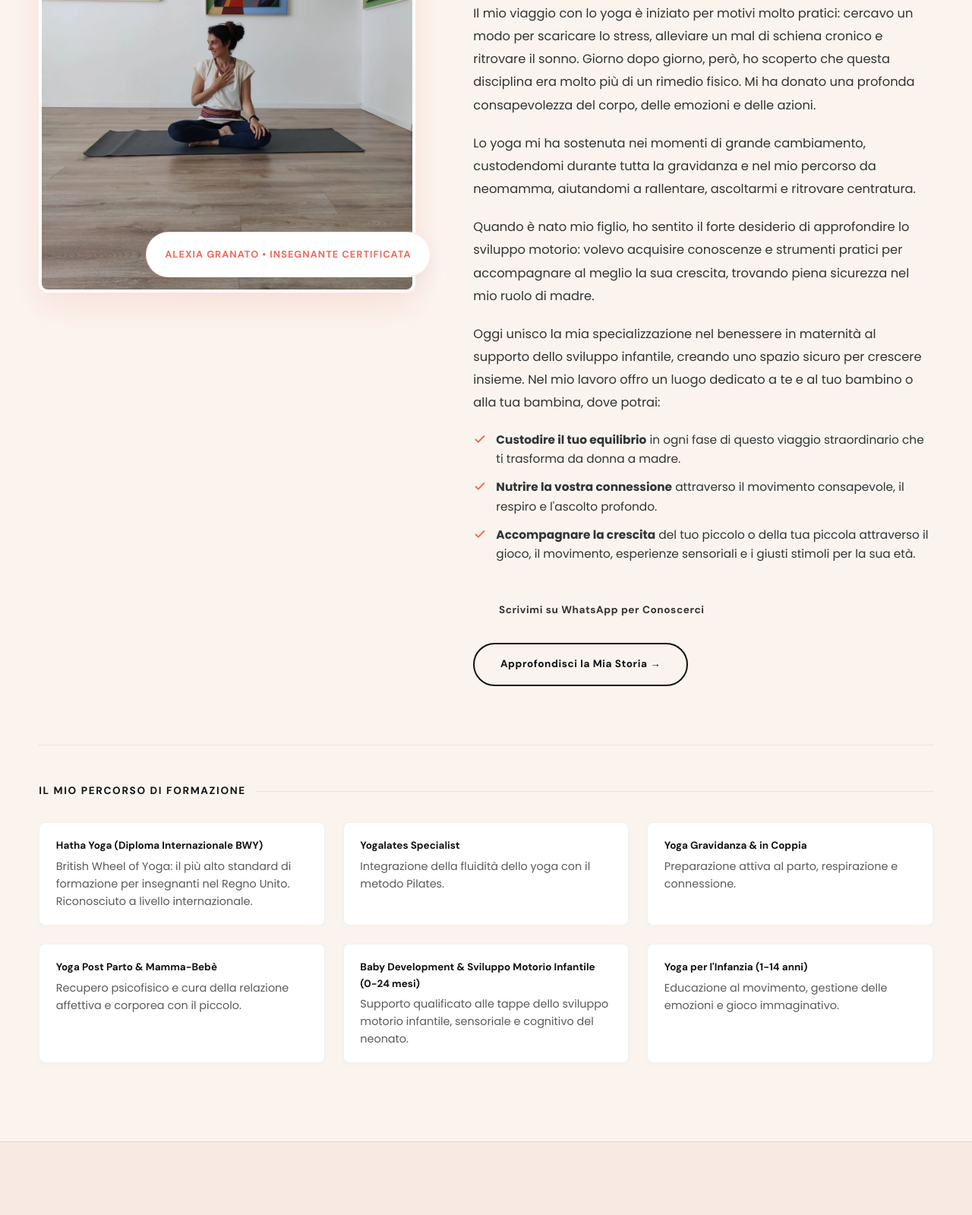
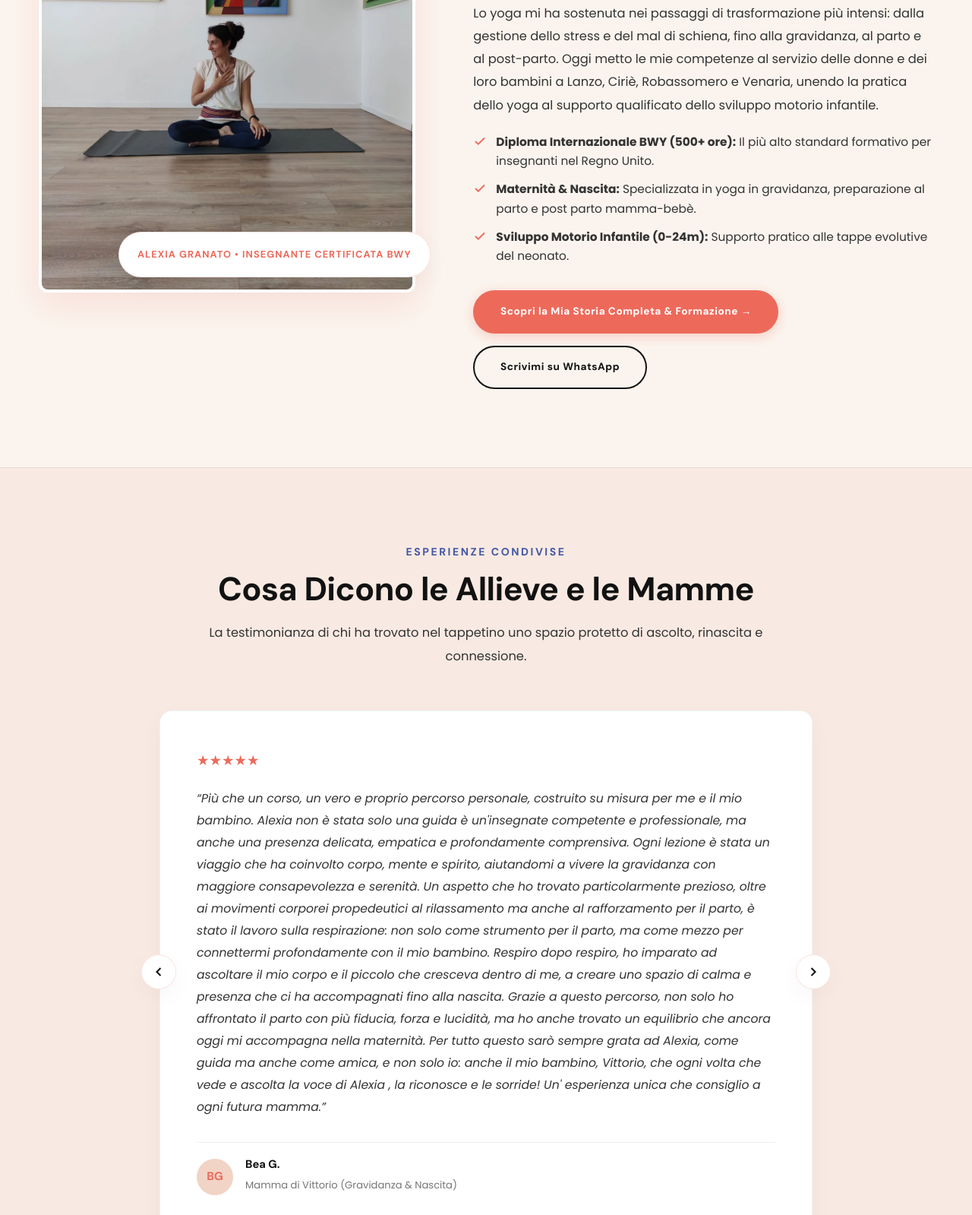
Before and after one commit to fprojetto/alexiagranato, a plain HTML site: page index.html in a window 1280 px wide. Shown: the part 8378-9977 px from the top of the page at 76% size. Drawn offline with Linux system fonts and the light colour scheme.

Commit message:
Streamline Chi Sono section on homepage and link to full /chi-sono page

```diff
--- a/index.html
+++ b/index.html
@@ -657,7 +657,7 @@
     </section>
 
     <!-- ==========================================================================
-         SEZIONE CHI SONO / LA MIA STORIA & FORMAZIONE
+         SEZIONE CHI SONO / LA MIA STORIA (Preview sintetica)
          ========================================================================== -->
     <section class="about-section" id="chi-sono">
       <div class="container">
@@ -667,7 +667,7 @@
               <img src="assets/images/alexia.webp" alt="Alexia Granato, Insegnante di Yoga e Maternità" loading="lazy">
             </div>
             <div class="about-signature-badge">
-              <p>Alexia Granato &bull; Insegnante Certificata</p>
+              <p>Alexia Granato &bull; Insegnante Certificata BWY</p>
             </div>
           </div>
 
@@ -676,81 +676,35 @@
             <h2>Mi presento: sono Alexia</h2>
 
             <p class="about-lead">
-              Benvenuta in questo spazio. Sono un'insegnante di yoga, un'istruttrice di sviluppo infantile e, soprattutto, la mamma di un bimbo pieno di energia nato in casa nel 2025.
+              Benvenuta in questo spazio. Sono un'insegnante di yoga, un'istruttrice di sviluppo infantile e, soprattutto, la mamma di un bimbo nato in casa nel 2025.
             </p>
 
             <p>
-              Il mio viaggio con lo yoga è iniziato per motivi molto pratici: cercavo un modo per scaricare lo stress, alleviare un mal di schiena cronico e ritrovare il sonno. Giorno dopo giorno, però, ho scoperto che questa disciplina era molto più di un rimedio fisico. Mi ha donato una profonda consapevolezza del corpo, delle emozioni e delle azioni.
+              Lo yoga mi ha sostenuta nei passaggi di trasformazione più intensi: dalla gestione dello stress e del mal di schiena, fino alla gravidanza, al parto e al post-parto. Oggi metto le mie competenze al servizio delle donne e dei loro bambini a Lanzo, Ciriè, Robassomero e Venaria, unendo la pratica dello yoga al supporto qualificato dello sviluppo motorio infantile.
             </p>
 
-            <p>
-              Lo yoga mi ha sostenuta nei momenti di grande cambiamento, custodendomi durante tutta la gravidanza e nel mio percorso da neomamma, aiutandomi a rallentare, ascoltarmi e ritrovare centratura.
-            </p>
-
-            <p>
-              Quando è nato mio figlio, ho sentito il forte desiderio di approfondire lo sviluppo motorio: volevo acquisire conoscenze e strumenti pratici per accompagnare al meglio la sua crescita, trovando piena sicurezza nel mio ruolo di madre.
-            </p>
-
-            <p>
-              Oggi unisco la mia specializzazione nel benessere in maternità al supporto dello sviluppo infantile, creando uno spazio sicuro per crescere insieme. Nel mio lavoro offro un luogo dedicato a te e al tuo bambino o alla tua bambina, dove potrai:
-            </p>
-
-            <div class="benefit-list">
+            <div class="benefit-list" style="margin-bottom: 2rem;">
               <div class="benefit-item">
                 <svg width="18" height="18" viewBox="0 0 24 24" fill="none" stroke="currentColor" stroke-width="2.5"><polyline points="20 6 9 17 4 12"/></svg>
-                <span><strong>Custodire il tuo equilibrio</strong> in ogni fase di questo viaggio straordinario che ti trasforma da donna a madre.</span>
+                <span><strong>Diploma Internazionale BWY (500+ ore):</strong> Il più alto standard formativo per insegnanti nel Regno Unito.</span>
               </div>
               <div class="benefit-item">
                 <svg width="18" height="18" viewBox="0 0 24 24" fill="none" stroke="currentColor" stroke-width="2.5"><polyline points="20 6 9 17 4 12"/></svg>
-                <span><strong>Nutrire la vostra connessione</strong> attraverso il movimento consapevole, il respiro e l'ascolto profondo.</span>
+                <span><strong>Maternità & Nascita:</strong> Specializzata in yoga in gravidanza, preparazione al parto e post parto mamma-bebè.</span>
               </div>
               <div class="benefit-item">
                 <svg width="18" height="18" viewBox="0 0 24 24" fill="none" stroke="currentColor" stroke-width="2.5"><polyline points="20 6 9 17 4 12"/></svg>
-                <span><strong>Accompagnare la crescita</strong> del tuo piccolo o della tua piccola attraverso il gioco, il movimento, esperienze sensoriali e i giusti stimoli per la sua età.</span>
+                <span><strong>Sviluppo Motorio Infantile (0-24m):</strong> Supporto pratico alle tappe evolutive del neonato.</span>
               </div>
             </div>
 
-            <div style="margin-top: 2.2rem; display: flex; gap: 1rem; flex-wrap: wrap;">
-              <a href="https://wa.me/393792631325?text=Ciao%20Alexia,%20ho%20letto%20la%20tua%20storia%20e%20vorrei%20conoscerti" target="_blank" rel="noopener noreferrer" class="btn btn-sage">
-                Scrivimi su WhatsApp per Conoscerci
+            <div style="display: flex; gap: 1rem; flex-wrap: wrap;">
+              <a href="/chi-sono" class="btn btn-primary">
+                Scopri la Mia Storia Completa & Formazione &rarr;
               </a>
-              <a href="/chi-sono" class="btn btn-outline">
-                Approfondisci la Mia Storia &rarr;
+              <a href="https://wa.me/393792631325?text=Ciao%20Alexia,%20ho%20letto%20la%20tua%20storia%20e%20vorrei%20conoscerti" target="_blank" rel="noopener noreferrer" class="btn btn-outline">
+                Scrivimi su WhatsApp
               </a>
-            </div>
-          </div>
-        </div>
-
-        <!-- Accreditations & Formation (Spanning full width below) -->
-        <div class="about-accreditations">
-          <div class="accreditations-title">
-            <span>Il Mio Percorso di Formazione</span>
-          </div>
-
-          <div class="accreditations-grid">
-            <div class="accreditation-item">
-              <strong>Hatha Yoga (Diploma Internazionale BWY)</strong>
-              <span>British Wheel of Yoga: il più alto standard di formazione per insegnanti nel Regno Unito. Riconosciuto a livello internazionale.</span>
-            </div>
-            <div class="accreditation-item">
-              <strong>Yogalates Specialist</strong>
-              <span>Integrazione della fluidità dello yoga con il metodo Pilates.</span>
-            </div>
-            <div class="accreditation-item">
-              <strong>Yoga Gravidanza & in Coppia</strong>
-              <span>Preparazione attiva al parto, respirazione e connessione.</span>
-            </div>
-            <div class="accreditation-item">
-              <strong>Yoga Post Parto & Mamma-Bebè</strong>
-              <span>Recupero psicofisico e cura della relazione affettiva e corporea con il piccolo.</span>
-            </div>
-            <div class="accreditation-item">
-              <strong>Baby Development & Sviluppo Motorio Infantile (0-24 mesi)</strong>
-              <span>Supporto qualificato alle tappe dello sviluppo motorio infantile, sensoriale e cognitivo del neonato.</span>
-            </div>
-            <div class="accreditation-item">
-              <strong>Yoga per l'Infanzia (1-14 anni)</strong>
-              <span>Educazione al movimento, gestione delle emozioni e gioco immaginativo.</span>
             </div>
           </div>
         </div>
```
